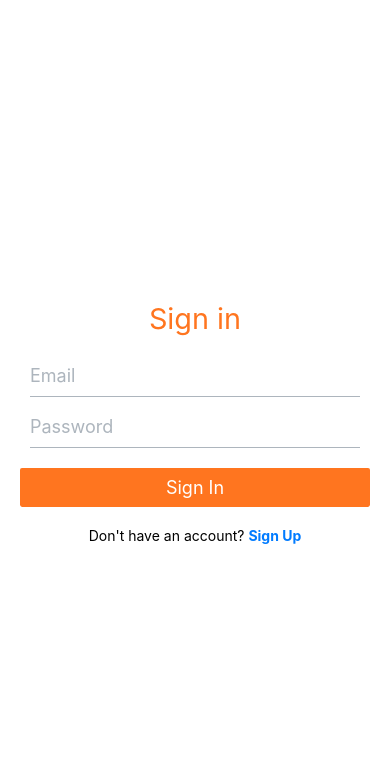
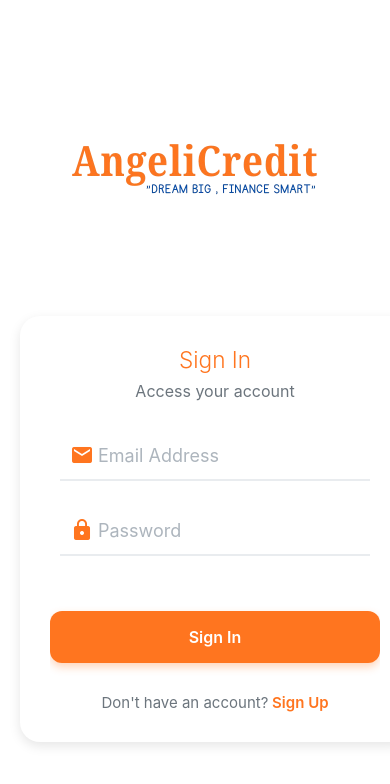
Before and after one commit to fidsolit/ecreditmobile, a React Native app: screen / in a window 390 px wide. Shown: the top 784 px of the page. Built offline with nearby package versions, Linux system fonts and the light colour scheme.

Commit message:
updated term 1 to 3 months only

```diff
--- a/components/AdminDashboard.tsx
+++ b/components/AdminDashboard.tsx
@@ -766,9 +766,14 @@
       {/* Header */}
       <View style={styles.header}>
         <Text h3 style={styles.headerTitle}>Admin Dashboard</Text>
-        <TouchableOpacity onPress={onRefresh}>
-          <Ionicons name="refresh" size={24} color="#007bff" />
-        </TouchableOpacity>
+        <View style={styles.headerActions}>
+          <TouchableOpacity onPress={onRefresh} style={styles.headerButton}>
+            <Ionicons name="refresh" size={24} color="#007bff" />
+          </TouchableOpacity>
+          <TouchableOpacity onPress={handleLogout} style={styles.headerButton}>
+            <Ionicons name="log-out-outline" size={24} color="#dc3545" />
+          </TouchableOpacity>
+        </View>
       </View>
 
       {/* Tabs */}
@@ -1132,6 +1137,16 @@
     color: '#212529',
     fontWeight: '600',
   },
+  headerActions: {
+    flexDirection: 'row',
+    alignItems: 'center',
+    gap: 15,
+  },
+  headerButton: {
+    padding: 8,
+    borderRadius: 8,
+    backgroundColor: '#f8f9fa',
+  },
   tabContainer: {
     flexDirection: 'row',
     backgroundColor: '#ffffff',
--- a/components/Auth.tsx
+++ b/components/Auth.tsx
@@ -1,11 +1,13 @@
-import { useState } from "react";
+import React, { useState } from "react";
 import {
   View,
   StyleSheet,
   Alert,
-  ImageBackground,
   Animated,
   Easing,
+  Image,
+  ScrollView,
+  SafeAreaView,
 } from "react-native";
 import { Input, Button, Text } from "@rneui/themed";
 import { supabase } from "../lib/supabase";
@@ -130,131 +132,278 @@
   });
 
   return (
-    <View style={styles.background}>
-      <View style={styles.container}>
+    <SafeAreaView style={styles.safeArea}>
+      <ScrollView
+        contentContainerStyle={styles.scrollContainer}
+        showsVerticalScrollIndicator={false}
+        keyboardShouldPersistTaps="handled"
+      >
+        {/* Header with Logo */}
+        <View style={styles.header}>
+          <View style={styles.logoContainer}>
+            <Image
+              source={require("../assets/angeliCredit.png")}
+              style={styles.logo}
+              resizeMode="contain"
+            />
+          </View>
+
+        </View>
+
+        {/* Forms Container */}
+        <View style={styles.formsWrapper}>
           {/* Sign In Form */}
           <Animated.View
-          style={[
-            styles.formContainer,
-            {
-              opacity: animatedSignInOpacity,
-            },
-          ]}
+            style={[styles.formContainer, { opacity: animatedSignInOpacity }]}
           >
             {!isSignup && (
-            <>
-              <Text h3 style={styles.title}>
-                Sign in
+              <View style={styles.formContent}>
+                <Text h4 style={styles.formTitle}>
+                  Sign In
                 </Text>
+                <Text style={styles.formSubtitle}>Access your account</Text>
+
+                <View style={styles.inputContainer}>
                   <Input
-                placeholder="Email"
+                    placeholder="Email Address"
                     value={email}
                     onChangeText={setEmail}
                     autoCapitalize="none"
                     keyboardType="email-address"
+                    leftIcon={{
+                      name: "email",
+                      type: "material",
+                      color: "#ff751f",
+                    }}
+                    containerStyle={styles.input}
+                    inputContainerStyle={styles.inputInner}
                   />
                   <Input
                     placeholder="Password"
                     value={password}
                     onChangeText={setPassword}
                     secureTextEntry
+                    leftIcon={{
+                      name: "lock",
+                      type: "material",
+                      color: "#ff751f",
+                    }}
+                    containerStyle={styles.input}
+                    inputContainerStyle={styles.inputInner}
                   />
+                </View>
+
                 <Button
                   title={loading ? "Signing In..." : "Sign In"}
                   onPress={handleSignIn}
                   disabled={loading}
-                buttonStyle={styles.button}
+                  buttonStyle={styles.primaryButton}
+                  titleStyle={styles.buttonText}
+                  loading={loading}
                 />
-              <Text style={styles.footerText} onPress={handleToggle}>
-                Don't have an account? <Text style={styles.link}>Sign Up</Text>
+
+                <Text style={styles.toggleText} onPress={handleToggle}>
+                  Don't have an account?
+                  <Text style={styles.toggleLink}> Sign Up</Text>
                 </Text>
-            </>
+              </View>
             )}
           </Animated.View>
 
           {/* Sign Up Form */}
           <Animated.View
-          style={[
-            styles.formContainer,
-            {
-              opacity: animatedSignUpOpacity,
-            },
-          ]}
+            style={[styles.formContainer, { opacity: animatedSignUpOpacity }]}
           >
             {isSignup && (
-            <>
-              <Text h3 style={styles.title}>
-                Create Your AngeliCredit Account
+              <View style={styles.formContent}>
+                <Text h3 style={styles.formTitle}>
+                  Create Account
                 </Text>
+                <Text style={styles.formSubtitle}>Join eCredit today</Text>
+
+                <View style={styles.inputContainer}>
                   <Input
-                placeholder="Email"
+                    placeholder="Email Address"
                     value={email}
                     onChangeText={setEmail}
                     autoCapitalize="none"
                     keyboardType="email-address"
+                    leftIcon={{
+                      name: "email",
+                      type: "material",
+                      color: "#ff751f",
+                    }}
+                    containerStyle={styles.input}
+                    inputContainerStyle={styles.inputInner}
                   />
                   <Input
                     placeholder="Password"
                     value={password}
                     onChangeText={setPassword}
                     secureTextEntry
+                    leftIcon={{
+                      name: "lock",
+                      type: "material",
+                      color: "#ff751f",
+                    }}
+                    containerStyle={styles.input}
+                    inputContainerStyle={styles.inputInner}
                   />
                   <Input
                     placeholder="Confirm Password"
                     value={confirmPassword}
                     onChangeText={setConfirmPassword}
                     secureTextEntry
+                    leftIcon={{
+                      name: "lock-outline",
+                      type: "material",
+                      color: "#ff751f",
+                    }}
+                    containerStyle={styles.input}
+                    inputContainerStyle={styles.inputInner}
                   />
+                </View>
+
                 <Button
-                title={loading ? "Signing Up..." : "Sign Up"}
+                  title={loading ? "Creating Account..." : "Sign Up"}
                   onPress={handleSignUp}
                   disabled={loading}
-                buttonStyle={styles.button}
+                  buttonStyle={styles.primaryButton}
+                  titleStyle={styles.buttonText}
+                  loading={loading}
                 />
-              <Text style={styles.footerText} onPress={handleToggle}>
-                Already have an account?{" "}
-                <Text style={styles.link}>Sign In</Text>
+
+                <Text style={styles.toggleText} onPress={handleToggle}>
+                  Already have an account?
+                  <Text style={styles.toggleLink}> Sign In</Text>
                 </Text>
-            </>
+              </View>
             )}
           </Animated.View>
         </View>
-    </View>
+      </ScrollView>
+    </SafeAreaView>
   );
 }
 
 const styles = StyleSheet.create({
-  background: {
+  // Main container styles
+  safeArea: {
     flex: 1,
-    backgroundColor: "#ffffff", // Plain white background
+    backgroundColor: "#ffffff",
   },
-  container: {
+  scrollContainer: {
+    flexGrow: 1,
+    paddingBottom: 40,
+  },
+
+  // Header section with logo
+  header: {
+    alignItems: "center",
+    paddingTop: 40,
+    paddingBottom: 20,
+    paddingHorizontal: 20,
+  },
+  logoContainer: {
+    alignItems: "center",
+    marginBottom: 2,
+    padding: 2,
+  },
+  logo: {
+    width: 450,
+    height: 250,
+  },
+  welcomeText: {
+    fontSize: 24,
+    fontWeight: "700",
+    color: "#212529",
+    marginBottom: 8,
+    textAlign: "center",
+  },
+  subtitleText: {
+    fontSize: 16,
+    color: "#6c757d",
+    textAlign: "center",
+    marginBottom: 10,
+  },
+
+  // Forms wrapper
+  formsWrapper: {
     flex: 1,
-    justifyContent: "center",
-    alignItems: "center",
-    padding: 20,
+    paddingHorizontal: 20,
+    position: "relative",
   },
   formContainer: {
     width: "100%",
-    paddingHorizontal: 20,
-    position: "absolute", // Ensures both forms occupy the same space
+    position: "absolute",
+    top: 0,
+    left: 20,
+    right: 20,
   },
-  title: {
+  formContent: {
+    backgroundColor: "#ffffff",
+    borderRadius: 20,
+    padding: 30,
+    shadowColor: "#000",
+    shadowOffset: { width: 0, height: 4 },
+    shadowOpacity: 0.1,
+    shadowRadius: 12,
+    elevation: 8,
+  },
+  formTitle: {
     textAlign: "center",
+    marginBottom: 8,
+    color: "#ff751f",
+    fontWeight: "300",
+  },
+  formSubtitle: {
+    textAlign: "center",
+    marginBottom: 30,
+    color: "#6c757d",
+    fontSize: 16,
+  },
+
+  // Input styles
+  inputContainer: {
     marginBottom: 20,
-    color: "#ff751f", // title angel gwapa
   },
-  button: {
+  input: {
+    marginBottom: 15,
+  },
+  inputInner: {
+    borderBottomWidth: 2,
+    borderBottomColor: "#e9ecef",
+    paddingHorizontal: 10,
+  },
+
+  // Button styles
+  primaryButton: {
     backgroundColor: "#ff751f",
+    borderRadius: 12,
+    paddingVertical: 15,
+    marginTop: 10,
+    marginBottom: 20,
+    shadowColor: "#ff751f",
+    shadowOffset: { width: 0, height: 4 },
+    shadowOpacity: 0.3,
+    shadowRadius: 8,
+    elevation: 6,
+  },
+  buttonText: {
+    fontSize: 16,
+    fontWeight: "600",
+    color: "#ffffff",
+  },
+
+  // Toggle text styles
+  toggleText: {
+    textAlign: "center",
+    fontSize: 15,
+    color: "#6c757d",
     marginTop: 10,
   },
-  footerText: {
-    textAlign: "center",
-    marginTop: 20,
-    color: "#000", // Black text for better contrast
-  },
-  link: {
-    color: "#007bff",
-    fontWeight: "bold",
+  toggleLink: {
+    color: "#ff751f",
+    fontWeight: "600",
   },
 });
```
Also changed, not shown: components/Account.tsx (+12 -12 lines), assets/angeliCredit.png (added), assets/final logo.png (added). Lines whose indentation alone changed are shown as unchanged.
